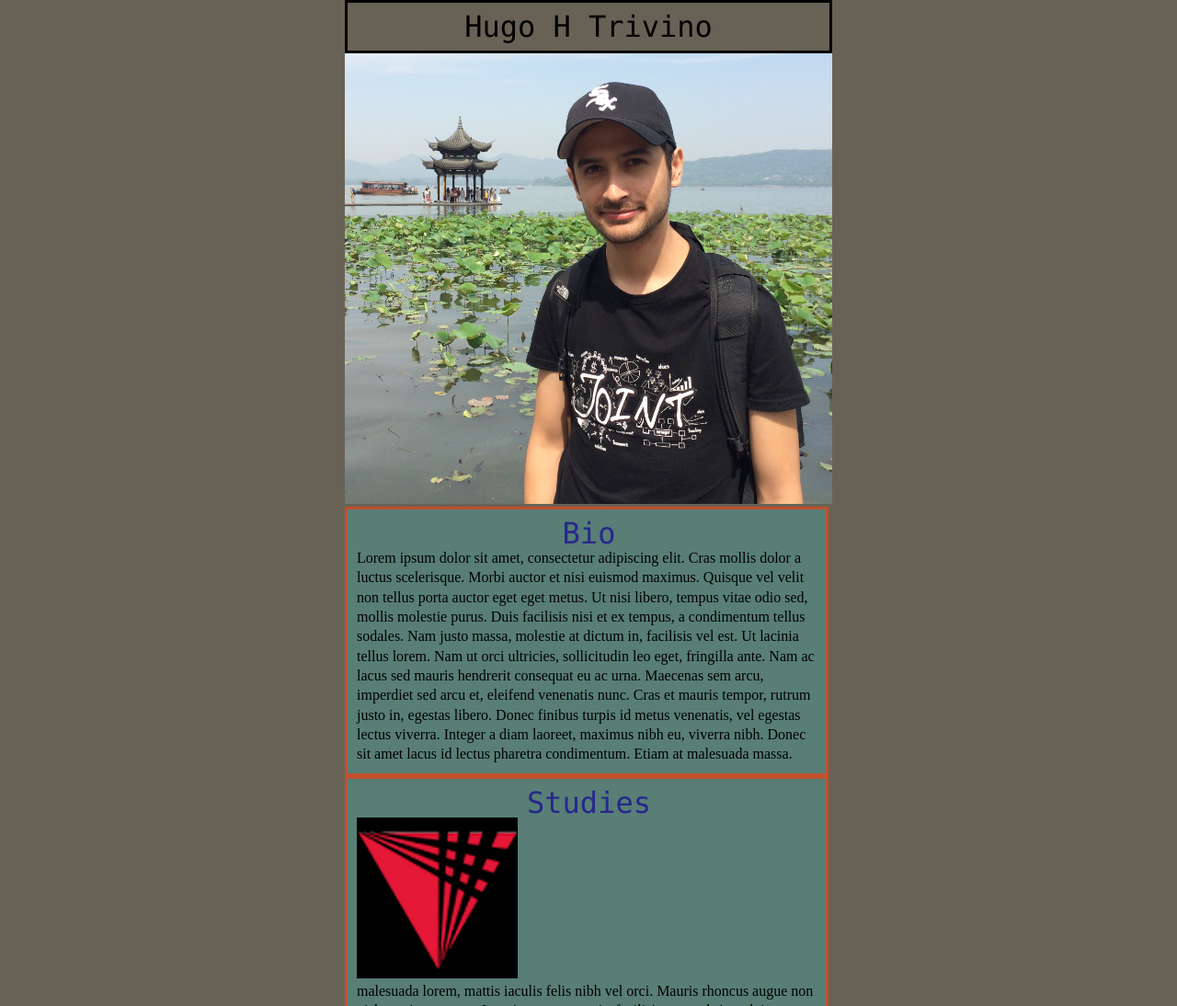
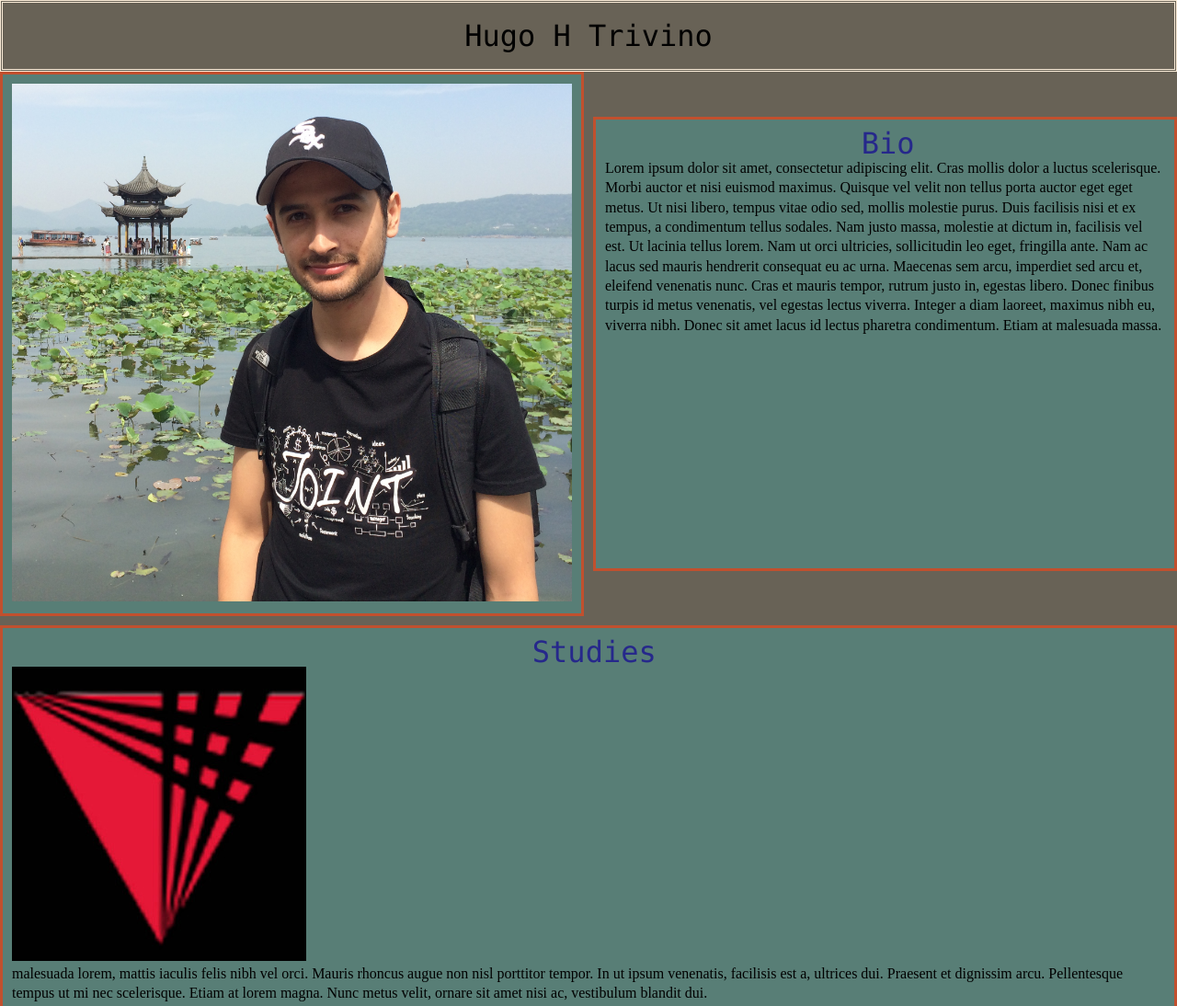
Before and after one commit to kuerina/c330-project-02, a plain HTML site: page index.html in a window 1280 px wide. Shown: the top 1094 px of the page at 92% size. Drawn offline with Linux system fonts and the light colour scheme; a script that the page names is missing.

Commit message:
using grid for the layout of the html

```diff
--- a/index.html
+++ b/index.html
@@ -1,6 +1,5 @@
 <!DOCTYPE html >
 <html lang="en" id="content">
-
 <head>
   <meta charset="utf-8" />
   <title>Hugo H Trivino</title>
@@ -8,50 +7,49 @@
   <link rel="stylesheet" type="text/css" media="screen" href="screen.css" />
   <script src="main.js"></script>
 </head>
-<article id="about-me">
+<body>
     <main >
-<body>
-    <h1 >
-        Hugo H Trivino
-    </h1>
-    <img src="WestLake.JPG" alt="Picture in Hanzhou" id="bioPicture" >
-   <section>
+      <h1 > Hugo H Trivino </h1>
+    </main>
+  <article id="resume">
+    <section id="biopic">
+      <img src="westlake.jpg" alt="Picture in Hangzhou" id="biopicture" />
+    </section>
+    <section id="bio">
       <h2>Bio</h2>
       <p>
         Lorem ipsum dolor sit amet, consectetur adipiscing elit. Cras mollis dolor a luctus scelerisque. Morbi auctor et nisi euismod maximus. Quisque vel velit non tellus porta auctor eget eget metus. Ut nisi libero, tempus vitae odio sed, mollis molestie purus. Duis facilisis nisi et ex tempus, a condimentum tellus sodales. Nam justo massa, molestie at dictum in, facilisis vel est. Ut lacinia tellus lorem. Nam ut orci ultricies, sollicitudin leo eget, fringilla ante. Nam ac lacus sed mauris hendrerit consequat eu ac urna. Maecenas sem arcu, imperdiet sed arcu et, eleifend venenatis nunc. Cras et mauris tempor, rutrum justo in, egestas libero. Donec finibus turpis id metus venenatis, vel egestas lectus viverra. Integer a diam laoreet, maximus nibh eu, viverra nibh. Donec sit amet lacus id lectus pharetra condimentum. Etiam at malesuada massa.</p>
     </section>
-<section>
+    <section id="studies">
       <h2>Studies</h2>
-    <img src="iit.jpg" alt="Logo of school" id="SchoolLogo" >
+      <img src="iit.jpg" alt="Logo of school" id="school-logo" />
       <p>
-    malesuada lorem, mattis iaculis felis nibh vel orci. Mauris rhoncus augue non nisl porttitor tempor. In ut ipsum venenatis, facilisis est a, ultrices dui.
-    Praesent et dignissim arcu. Pellentesque tempus ut mi nec scelerisque. Etiam at lorem magna. Nunc metus velit, ornare sit amet nisi ac, vestibulum blandit dui.
+        malesuada lorem, mattis iaculis felis nibh vel orci. Mauris rhoncus
+        augue non nisl porttitor tempor. In ut ipsum venenatis, facilisis est a,
+        ultrices dui. Praesent et dignissim arcu. Pellentesque tempus ut mi nec scelerisque. Etiam at lorem magna. Nunc metus velit, ornare sit amet nisi ac, vestibulum blandit dui.
       </p>
-
     </section>
-<section>
+    <section  id="experience" >
       <h2 >Experience</h2>
-    <img src="esperanza.gif" alt="Logo of school" id="SchoolLogo" >
-    <p >
+      <img src="esperanza.gif" alt="Logo of school" id="esperanza-logo" />
+      <p>
         Cras gravida tempus finibus. Sed ultrices, metus at vulputate facilisis, est nisl ornare diam, sed placerat neque urna id dolor. Duis sed dui eu erat egestas sollicitudin vitae et nulla. Integer sapien elit, tincidunt vel vestibulum sed, interdum at nunc. Mauris tortor leo, vestibulum id finibus porta, luctus varius nisl.
       </p>
     </section>
-<section>
+    <section  id="skills">
       <h2>Other Skills</h2>
-    <img src="linux.jpg" alt="Logo of school" id="linuxLogo" >
+      <img src="linux.jpg" alt="Logo of school" id="linux-logo" />
       <p>
-    Fusce nec lobortis mauris, in auctor velit. Cras ut diam eu quam molestie
-    lobortis. Lorem ipsum dolor sit amet, consectetur adipiscing elit. Praesent
-    ut semper dolor. Suspendisse potenti. Pellentesque pharetra leo rhoncus
-    velit cursus sodales at a leo. Suspendisse lacinia, purus at placerat
-    scelerisque, ipsum neque efficitur arcu, vel varius nisi metus ut diam.
-    Proin facilisis dolor porttitor neque ultrices rhoncus. Aliquam sit amet
-    feugiat odio. Sed sit amet est et ex suscipit auctor a nec augue. Nullam
-    consectetur eleifend maximus.
+        Fusce nec lobortis mauris, in auctor velit. Cras ut diam eu quam
+        molestie lobortis. Lorem ipsum dolor sit amet, consectetur adipiscing
+        elit. Praesent ut semper dolor. Suspendisse potenti. Pellentesque
+        pharetra leo rhoncus velit cursus sodales at a leo. Suspendisse lacinia,
+        purus at placerat scelerisque, ipsum neque efficitur arcu, vel varius
+        nisi metus ut diam. Proin facilisis dolor porttitor neque ultrices
+        rhoncus. Aliquam sit amet feugiat odio. Sed sit amet est et ex suscipit
+        auctor a nec augue. Nullam consectetur eleifend maximus.
       </p>
     </section>
-
+  </article>
 </body>
-</main>
-</article>
 </html>
--- a/screen.css
+++ b/screen.css
@@ -12,116 +12,166 @@ a,abbr,acronym,address,applet,article,aside,audio,b,big,blockquote,body,canvas,c
 #content {
   background-color: #686256;
 }
+#resume {
+  display: grid;
+  grid-template-columns: repeat(1, 1fr);
+  grid-gap: 0.625em;
+  grid-auto-rows: minmax(6.25em, auto);
+}
+#biopic {
+  grid-column: 1;
+  grid-row: 1;
+  background-color: #587e76;
+  max-width: 29.563em;
+  padding: 0.625em;
+  border: solid;
+  border-color: #c1502e;
+  align-self: center;
+  align-items: center;
+}
+
+#bio {
+  grid-column: 1;
+  grid-row: 2;
+  background-color: #587e76;
+  max-width: 29.563em;
+  padding: 0.625em;
+  border: solid;
+  border-color: #c1502e;
+  align-self: center;
+}
+
+#studies {
+  grid-column: 1;
+  grid-row: 3;
+  background-color: #587e76;
+  max-width: 29.563em;
+  padding: 0.625em;
+  border: solid;
+  border-color: #c1502e;
+}
+#experience {
+  grid-column: 1;
+  grid-row: 4;
+  background-color: #587e76;
+  max-width: 29.563em;
+  padding: 0.625em;
+  border: solid;
+  border-color: #c1502e;
+}
+#skills {
+  grid-column: 1;
+  grid-row: 5;
+  background-color: #587e76;
+  max-width: 29.563em;
+  padding: 0.625em;
+  border: solid;
+  border-color: #c1502e;
+}
 h1 {
   text-align: center;
   position: relative;
   box-align: center;
-    border:double;
+  border: double;
   border-style: double;
   border-color: antiquewhite;
   font-size: 2em;
   line-height: 1em;
-    padding: 10px;
-    border:solid;
-
-    font-family: Consolas,Monaco,Lucida Console,Liberation Mono,DejaVu Sans Mono,Bitstream Vera Sans Mono,Courier New, monospace;
-    /* 'Lucida Console',"helvetica Neuw",Helvetica,Arial,  sans-serif;*/
+  padding: 0.625em;
+  font-family: Consolas, Monaco, "Lucida Console", "Liberation Mono", "DejaVu Sans Mono", "Bitstream Vera Sans Mono", "Courier New", monospace;
   font-weight: normal;
-    /*color: #5680e9;*/
-    text-align: center;
-    /*font-size: xx-large;*/
-
-}
+};
 h3 {
   margin-left: 1%;
-    font-family: Consolas,Monaco,Lucida Console,Liberation Mono,DejaVu Sans Mono,Bitstream Vera Sans Mono,Courier New, monospace;
+  font-family: Consolas, Monaco, "Lucida Console", "Liberation Mono", "DejaVu Sans Mono", "Bitstream Vera Sans Mono", "Courier New", monospace;
   color: rgb(107, 134, 63);
   text-align: left;
-    /*font-size: larger;*/
   font-weight: normal;
 }
 h2 {
   margin-left: 1%;
-    font-family: Consolas,Monaco,Lucida Console,Liberation Mono,DejaVu Sans Mono,Bitstream Vera Sans Mono,Courier New, monospace;
+  font-family: Consolas, Monaco, "Lucida Console", "Liberation Mono", "DejaVu Sans Mono", "Bitstream Vera Sans Mono", "Courier New", monospace;
   color: rgb(38, 40, 139);
   text-align: center;
-    /*font-size: xx-large;*/
   font-weight: normal;
-}
-/*p {
-    font-family: Consolas,Monaco,Lucida Console,Liberation Mono,DejaVu Sans Mono,Bitstream Vera Sans Mono,Courier New, monospace;
-    margin-left: 2%;
-    -webkit-text-stroke: 0.5    px black;
-    font-size: normal;
-    color:#8860D0;
-    hyphens: auto;
-    font-size: medium;
-    line-height: 1.8;
-}*/
-
-body {
-    display: flex;
-    flex-direction: row;
-    justify-content: center;
-    height: 300px;
-}
-body section {
-    flex-direction: row;
-    background-color: #587e76;
-    flex-grow: 1;
-    max-width: 500px;
-    padding: 10px;
-    border: solid;
-    border-color:#c1502e;
-}
-section h2{
-    /*padding-block-start: 0.333em;*/
   align-self: center;
-    font-size: 2.0em ;/* twice size 2/3 */
-    line-height: 1.0em; /*  1/3 */
+  font-size: 2em ;/* twice size 2/3 */
+  line-height: 1em;/*  1/3 */
 }
 p {
-    font-size: 1.0em;
+  font-size: 1em;
   line-height: 1.333em;
-    /*padding-left: 1ch;
-    padding-right: 1ch;*/
-
 }
-
-#SchoolLogo,#linuxLogo{
+#school-logo, #linux-logo {
   flex-grow: 1;
   margin-left: auto;
   margin-right: auto;
   max-width: 35%;
 }
-#bioPicture{
+#biopicture {
   flex-grow: 1;
   margin-left: auto;
   margin-right: auto;
   max-width: 100%;
-
- /*
-    display: block;
+  align-self: center;
+}
+@media only screen and (min-width: 31.25em) {
+  #biopicture {
     max-width: 100%;
- */
+    align-self: center;
   }
-@media only screen and (min-width: 500px) {
-    #bioPicture {
-        max-width: 530px;
+  #resume {
+    display: grid;
+    grid-template-columns: repeat(2, 1fr);
+    grid-gap: 0.625em;
+    grid-auto-rows: minmax(20.2em,auto);
   }
-    #sysProg {
-        max-width: 150px;
+  #biopic {
+    grid-column: 1/2;
+    grid-row: 1;
+    background-color: #587e76;
+    max-width: unset;
+    padding: 0.625em;
+    border: solid;
+    border-color: #c1502e;
+    align-self: center;
+  }
+  #bio {
+    grid-column: 2 / 3 ;
+    grid-row: 1;
+    background-color: #587e76;
+    max-width: unset;
+    min-height: 29.25em;
+    padding: 0.625em;
+    border: solid;
+    border-color: #c1502e;
+    align-self: center;
+  }
+  #studies {
+    grid-column: 1 / 3;
+    grid-row: 2;
+    max-width: unset;
+    background-color: #587e76;
+    padding: 0.625em;
+    border: solid;
+    border-color: #c1502e;
+  }
+  #experience {
+    grid-column: 1/2;
+    grid-row: 3;
+    max-width: unset;
+    background-color: #587e76;
+    padding: 0.625em;
+    border: solid;
+    border-color: #c1502e;
+  }
+  #skills {
+    background-color: #587e76;
+    border: solid;
+    border-color: #c1502e;
+    grid-column: 2/3;
+    grid-row: 3;
+    max-width: unset;
+    padding: 0.625em;
   }
 }
-
-/*
-Layout Styles (usually ID selectors)
-*/
-
-/*
-Module Styles (usually class selectors)
-*/
-
-/*
-State Styles (usually class selectors)
-*/
```
Also changed, not shown: westlake.jpg (renamed from WestLake.JPG), 2 other files. Lines whose indentation alone changed are shown as unchanged.
